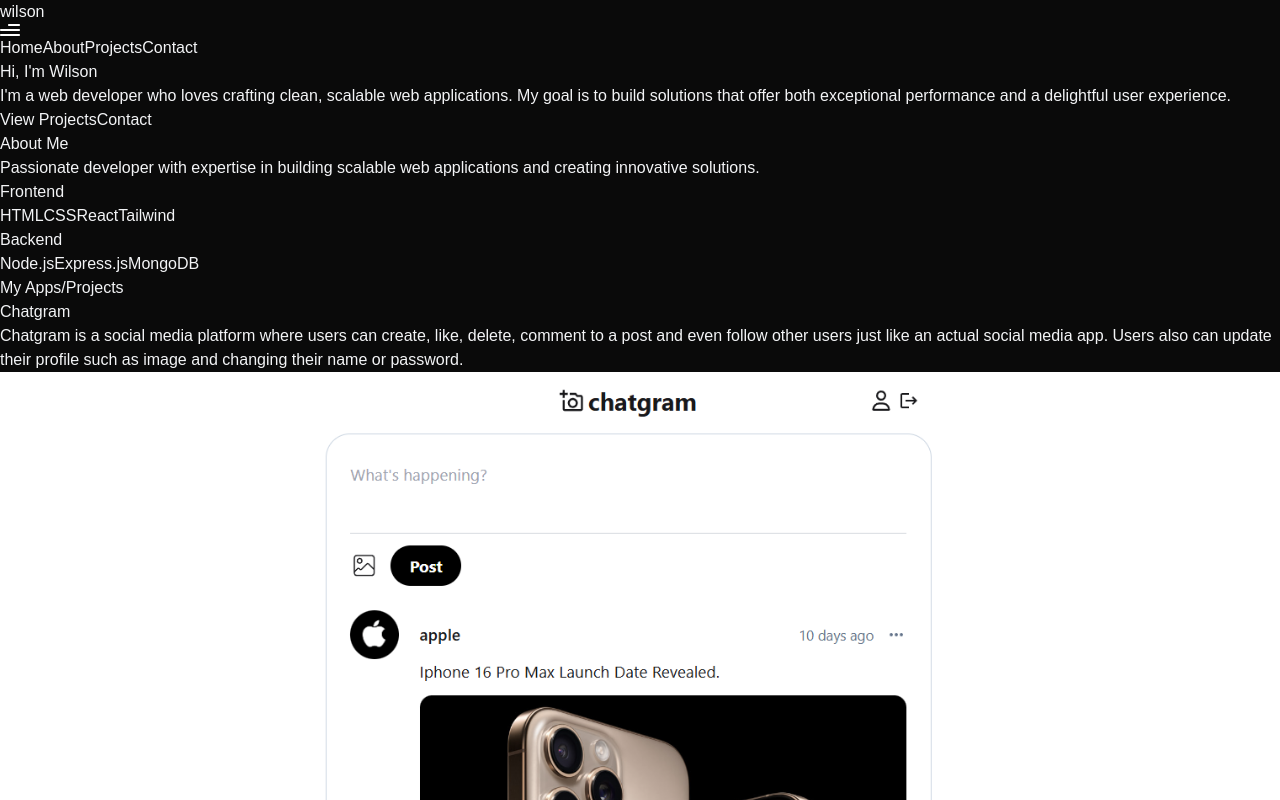
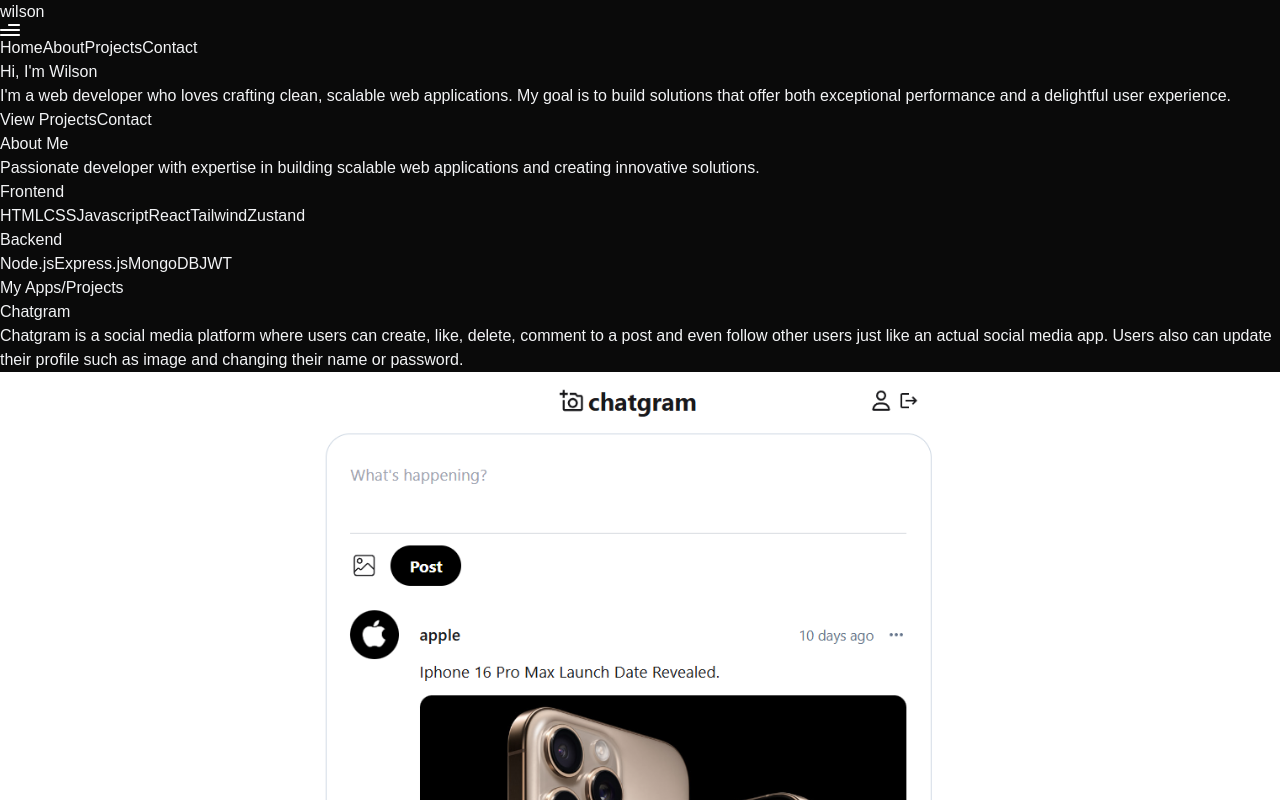
Before and after one commit to codewilson64/wilsonportfolio, a React (Vite) app: page / in a window 1280 px wide. Shown: the top 800 px of the page. Built offline with nearby package versions, Linux system fonts and the light colour scheme.

Commit message:
edit about page

```diff
--- a/src/components/sections/About.jsx
+++ b/src/components/sections/About.jsx
@@ -1,8 +1,8 @@
 import React from 'react'
 
 const About = () => {
-  const frontendSkills = ["HTML", "CSS", "React", "Tailwind"]
-  const backendSkills = ["Node.js", "Express.js", "MongoDB"]
+  const frontendSkills = ["HTML", "CSS", "Javascript", "React", "Tailwind", "Zustand"]
+  const backendSkills = ["Node.js", "Express.js", "MongoDB", "JWT"]
 
   return (
     <section id='about' className='min-h-screen flex items-center justify-center py-20'>
```
